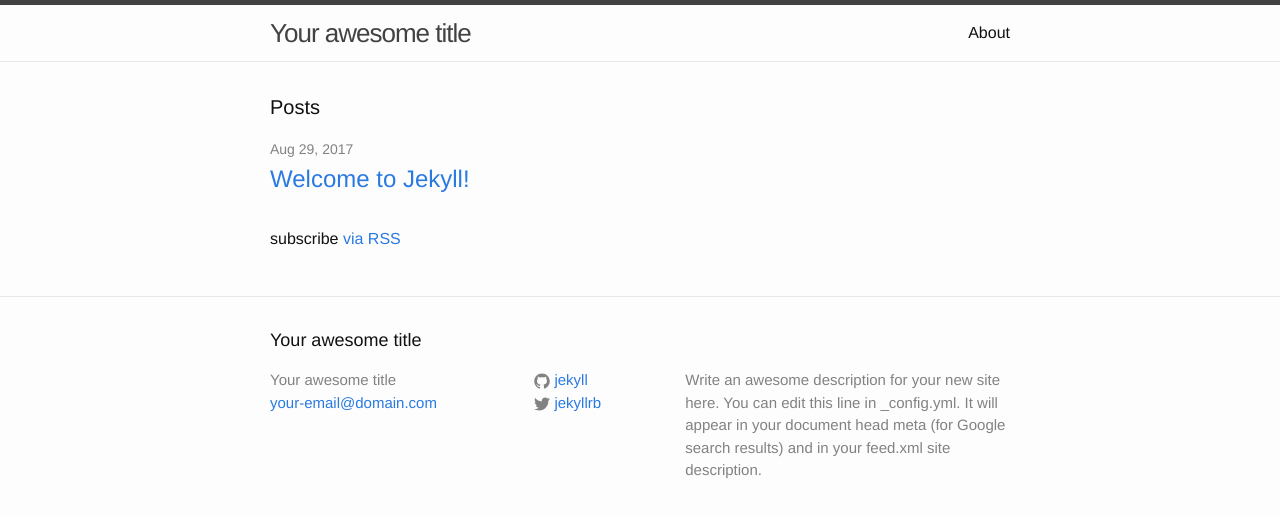
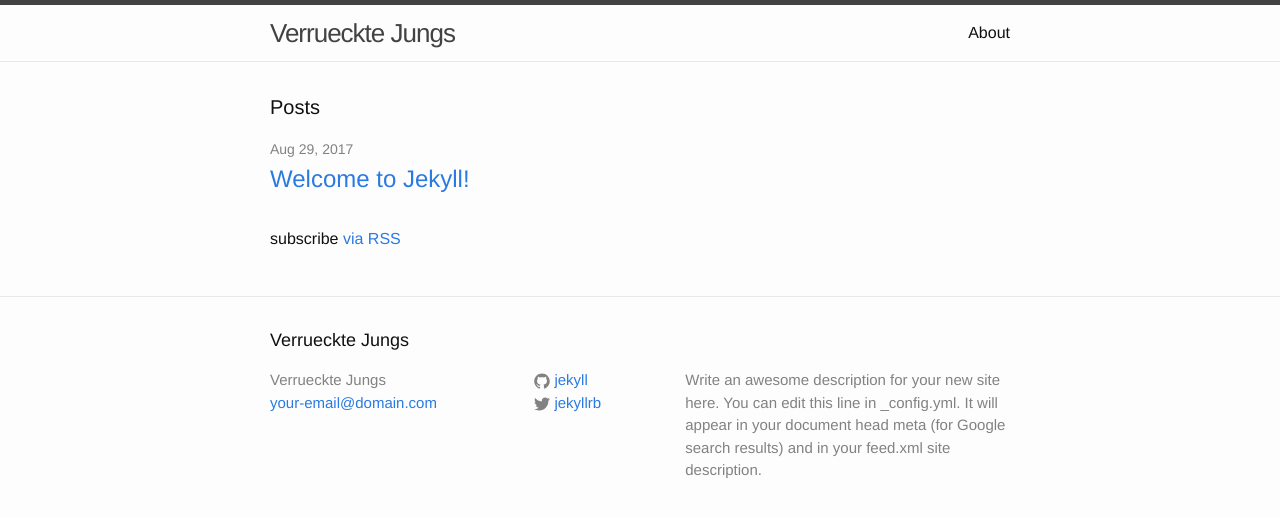
Before and after one commit to xpiksonx/xpiksonx.github.io, a Jekyll site: the page built from index.html, in a window 1280 px wide. Shown: the top 517 px of the page. Built offline with Jekyll 4.4.1, drawn with Linux system fonts in a browser that asks for light colours.

Commit message:
Update _config.yml

```diff
--- a/_config.yml
+++ b/_config.yml
@@ -6,7 +6,7 @@
 # 'jekyll serve'. If you change this file, please restart the server process.
 
 # Site settings
-title: Your awesome title
+title: Verrueckte Jungs
 email: your-email@domain.com
 description: > # this means to ignore newlines until "baseurl:"
   Write an awesome description for your new site here. You can edit this
```
